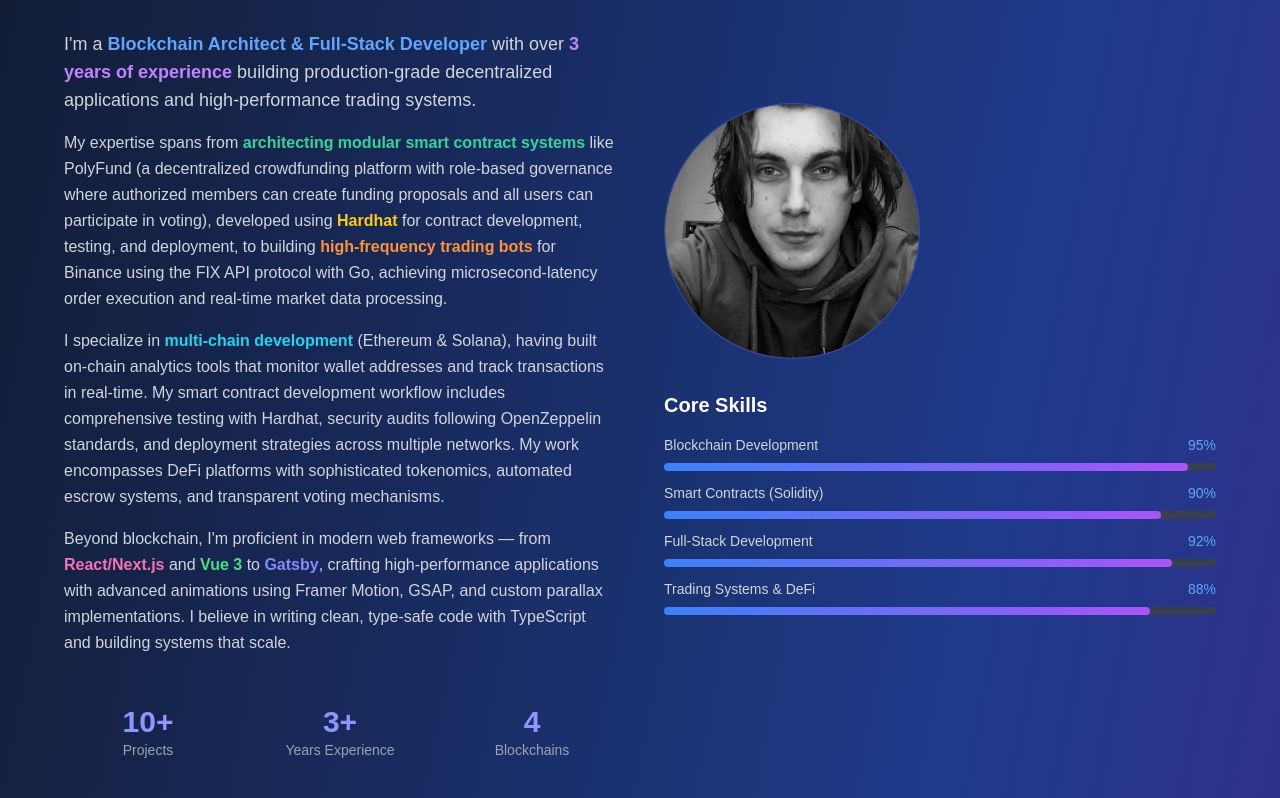
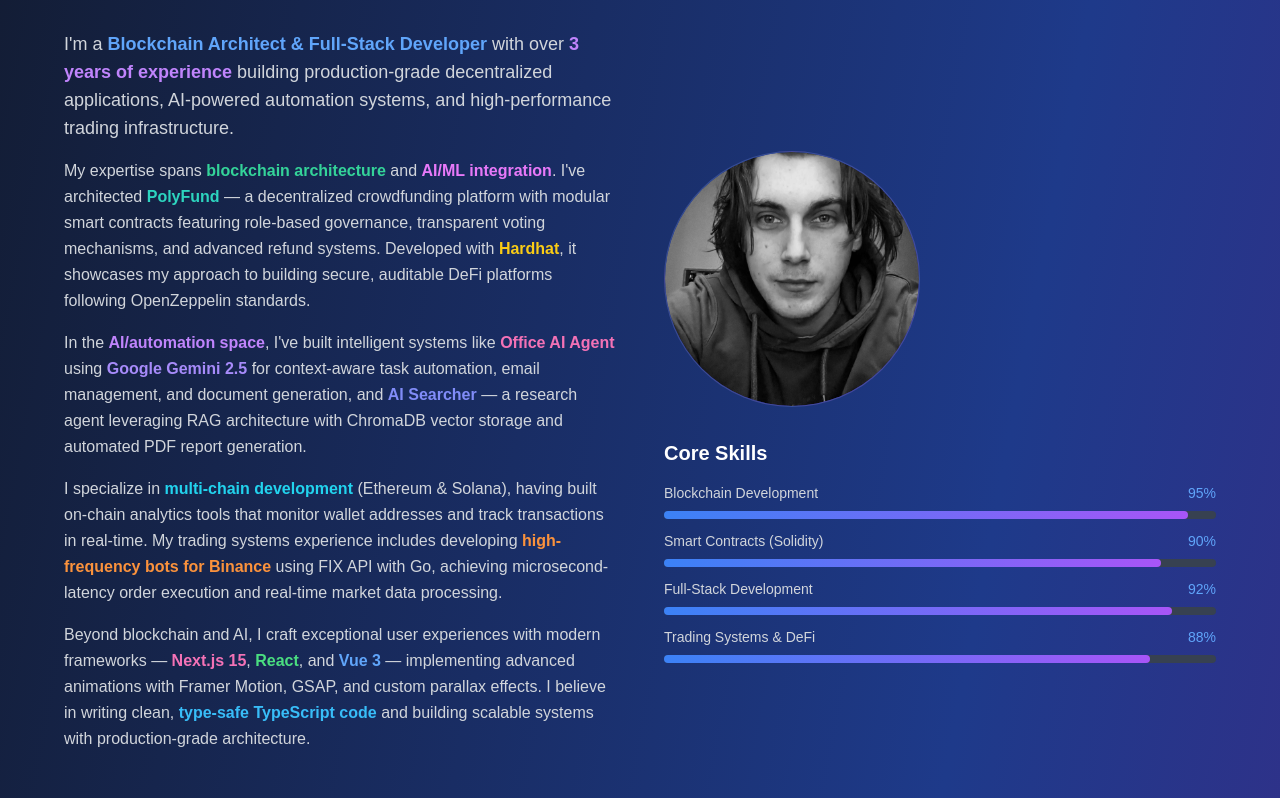
Before and after one commit to Tekashian/personal-site, a Next.js app: page / in a window 1280 px wide. Shown: the part 1002-1800 px from the top of the page. Built offline with nearby package versions, Linux system fonts and the light colour scheme.

Commit message:
udpate about me

```diff
--- a/src/app/page.tsx
+++ b/src/app/page.tsx
@@ -265,16 +265,19 @@
               </h2>
               <div className="space-y-4 text-gray-300 leading-relaxed">
                 <p className="text-lg">
-                  I&apos;m a <span className="text-blue-400 font-semibold">Blockchain Architect & Full-Stack Developer</span> with over <span className="text-purple-400 font-semibold">3 years of experience</span> building production-grade decentralized applications and high-performance trading systems.
+                  I&apos;m a <span className="text-blue-400 font-semibold">Blockchain Architect & Full-Stack Developer</span> with over <span className="text-purple-400 font-semibold">3 years of experience</span> building production-grade decentralized applications, AI-powered automation systems, and high-performance trading infrastructure.
                 </p>
                 <p>
-                  My expertise spans from <span className="text-emerald-400 font-semibold">architecting modular smart contract systems</span> like PolyFund (a decentralized crowdfunding platform with role-based governance where authorized members can create funding proposals and all users can participate in voting), developed using <span className="text-yellow-400 font-semibold">Hardhat</span> for contract development, testing, and deployment, to building <span className="text-orange-400 font-semibold">high-frequency trading bots</span> for Binance using the FIX API protocol with Go, achieving microsecond-latency order execution and real-time market data processing.
+                  My expertise spans <span className="text-emerald-400 font-semibold">blockchain architecture</span> and <span className="text-fuchsia-400 font-semibold">AI/ML integration</span>. I&apos;ve architected <span className="font-semibold text-teal-400">PolyFund</span> — a decentralized crowdfunding platform with modular smart contracts featuring role-based governance, transparent voting mechanisms, and advanced refund systems. Developed with <span className="text-yellow-400 font-semibold">Hardhat</span>, it showcases my approach to building secure, auditable DeFi platforms following OpenZeppelin standards.
                 </p>
                 <p>
-                  I specialize in <span className="text-cyan-400 font-semibold">multi-chain development</span> (Ethereum & Solana), having built on-chain analytics tools that monitor wallet addresses and track transactions in real-time. My smart contract development workflow includes comprehensive testing with Hardhat, security audits following OpenZeppelin standards, and deployment strategies across multiple networks. My work encompasses DeFi platforms with sophisticated tokenomics, automated escrow systems, and transparent voting mechanisms.
+                  In the <span className="text-purple-400 font-semibold">AI/automation space</span>, I&apos;ve built intelligent systems like <span className="font-semibold text-pink-400">Office AI Agent</span> using <span className="text-violet-400 font-semibold">Google Gemini 2.5</span> for context-aware task automation, email management, and document generation, and <span className="font-semibold text-indigo-400">AI Searcher</span> — a research agent leveraging RAG architecture with ChromaDB vector storage and automated PDF report generation.
                 </p>
                 <p>
-                  Beyond blockchain, I&apos;m proficient in modern web frameworks — from <span className="text-pink-400 font-semibold">React/Next.js</span> and <span className="text-green-400 font-semibold">Vue 3</span> to <span className="text-indigo-400 font-semibold">Gatsby</span>, crafting high-performance applications with advanced animations using Framer Motion, GSAP, and custom parallax implementations. I believe in writing clean, type-safe code with TypeScript and building systems that scale.
+                  I specialize in <span className="text-cyan-400 font-semibold">multi-chain development</span> (Ethereum & Solana), having built on-chain analytics tools that monitor wallet addresses and track transactions in real-time. My trading systems experience includes developing <span className="text-orange-400 font-semibold">high-frequency bots for Binance</span> using FIX API with Go, achieving microsecond-latency order execution and real-time market data processing.
+                </p>
+                <p>
+                  Beyond blockchain and AI, I craft exceptional user experiences with modern frameworks — <span className="text-pink-400 font-semibold">Next.js 15</span>, <span className="text-green-400 font-semibold">React</span>, and <span className="text-blue-400 font-semibold">Vue 3</span> — implementing advanced animations with Framer Motion, GSAP, and custom parallax effects. I believe in writing clean, <span className="text-sky-400 font-semibold">type-safe TypeScript code</span> and building scalable systems with production-grade architecture.
                 </p>
               </div>
 
```
